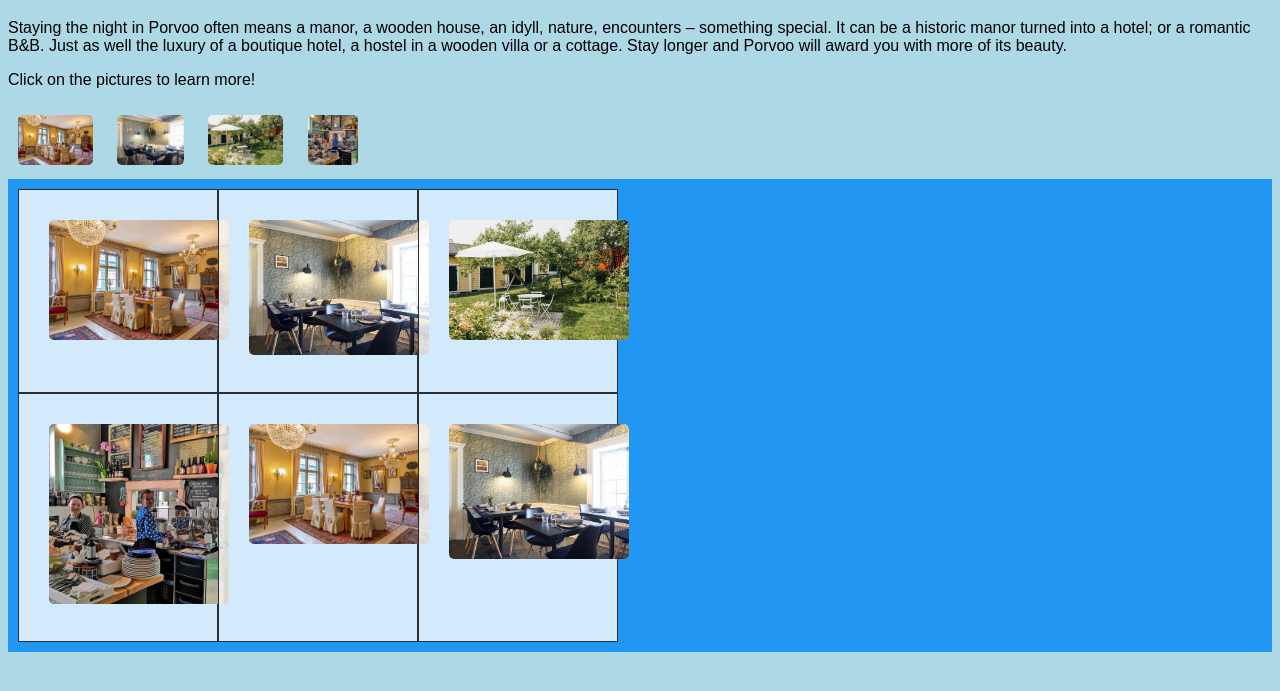
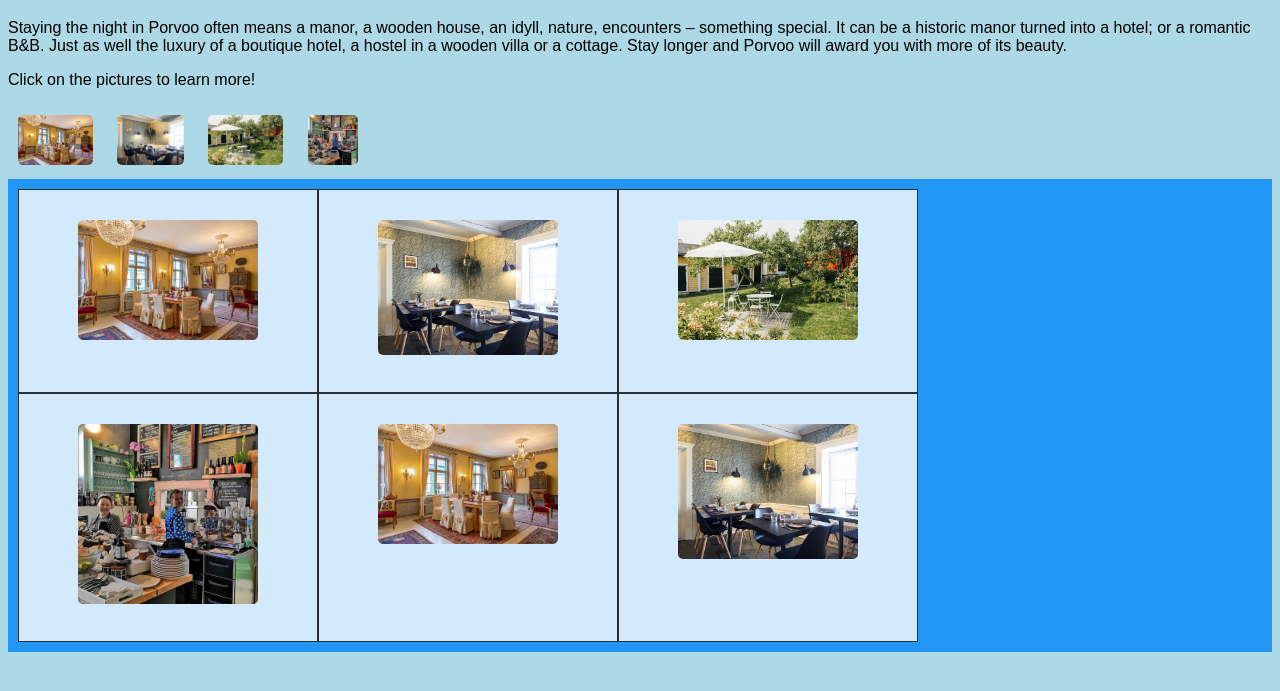
Before and after one commit to Nanyka/Nanyka.FirstTest, a plain HTML site: page index.html in a window 1280 px wide. Shown: the part 61-752 px from the top of the page. Drawn offline with Linux system fonts and the light colour scheme.

Commit message:
Update style.css

```diff
--- a/style.css
+++ b/style.css
@@ -24,7 +24,7 @@ body {
 
 .grid-container {
   display: grid;
-  grid-template-columns: 200px 200px 200px;
+  grid-template-columns: 300px 300px 300px;
   background-color: #2196F3;
   padding: 10px;
 }
```
